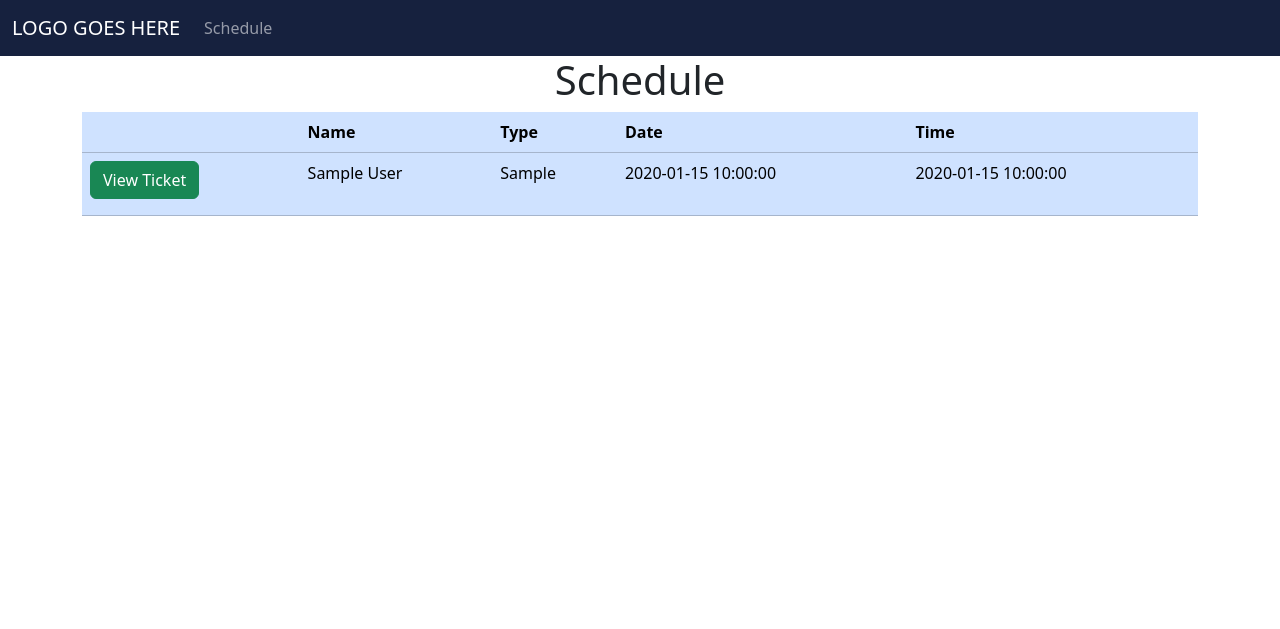
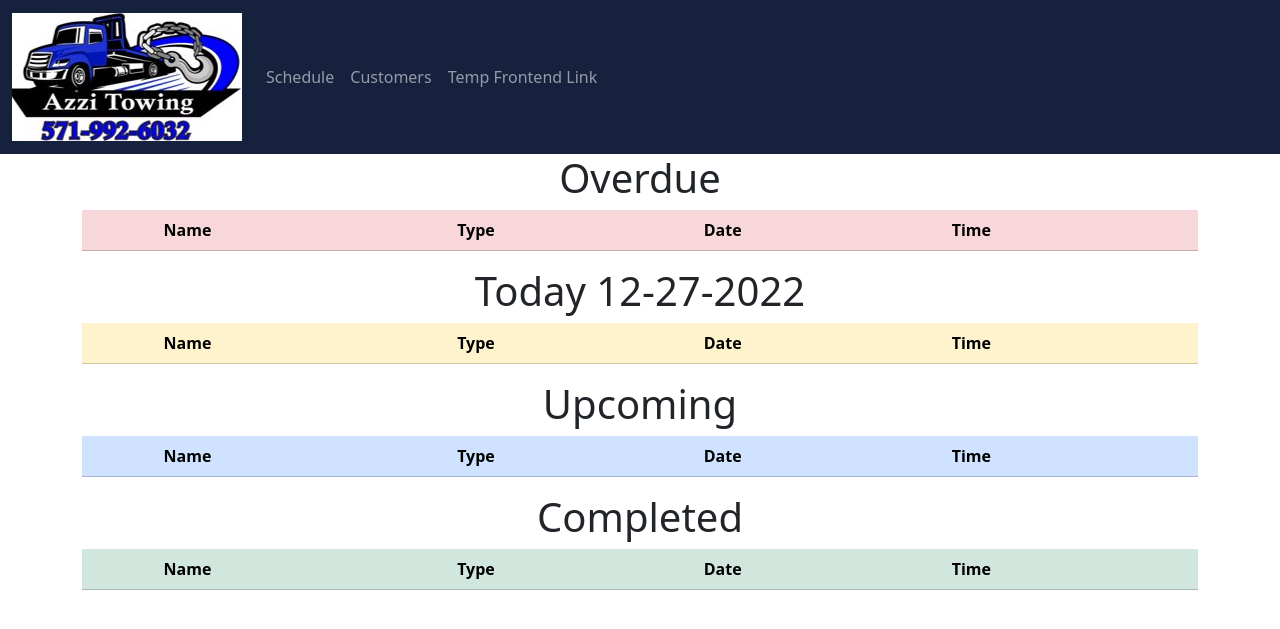
Before and after one commit to jamesbeegen/azziTowing, a Flask app: page /joeazzi in a window 1280 px wide. Shown: the top 629 px of the page. Run offline with Flask 2, Linux system fonts and the light colour scheme; a database or web service that is not in the repository returns one stand-in record (values such as "Sample title"); lists and menus that the app fills with data are empty; some libraries are stand-ins or nearby versions.

Commit message:
Added separate tables in admin page

```diff
--- a/app.py
+++ b/app.py
@@ -19,6 +19,7 @@ from sqlite3 import connect
 from init_db import init_db, db_connect
 import psycopg2
 import stripe
+import datetime
 
 # App Configuration
 app = Flask(__name__,
@@ -138,6 +139,7 @@ def schedule_view():
 # Admin view
 @app.route('/joeazzi')
 def admin_view():
+    today = datetime.date.today().strftime('%m-%d-%Y')
     if not prod:
         conn = connect(DB)
 
@@ -146,13 +148,25 @@ def admin_view():
 
     cur = conn.cursor()
 
-    cur.execute("SELECT service_id, service_type, date, time, first_name, last_name FROM service INNER JOIN customer on customer.email=service.customer_email")
+    cur.execute("SELECT service_id, service_type, date, time, first_name, last_name, completed, paid FROM service INNER JOIN customer on customer.email=service.customer_email")
     services = cur.fetchall()
+
+    if not prod:
+        services_list = []
+        x = 0
+        for service in services:
+            entry = []
+            for item in service:
+                entry.append(item)
+            services_list.append(entry)
+        services = services_list
+        for service in services:
+            service[2] = datetime.datetime.strptime(service[2], '%Y-%m-%d')
 
     conn.commit()
     conn.close()
 
-    return render_template('admin.html', services=services)
+    return render_template('admin.html', services=services, today=today)
 
 
 # Service ticket view
@@ -174,13 +188,13 @@ def service_ticket_view():
 
         if request.form['date'] == '':
             cur.execute('SELECT date FROM service WHERE service_id = {}'.format(ticket_num))
-            date = cur.fetchone()
+            date = cur.fetchone()[0]
+
         else:
             date = request.form['date']
-
         if request.form['time'] == '':
             cur.execute('SELECT time FROM service WHERE service_id = {}'.format(ticket_num))
-            time = cur.fetchone()
+            time = cur.fetchone()[0]
         else:
             time = request.form['time']
 
--- a/templates/admin.html
+++ b/templates/admin.html
@@ -1,43 +1,62 @@
-<!DOCTYPE html>
-<html lang="en">
-<head>
-    <meta name="viewport" content="width=device-width, initial-scale=1">
-    <title>Azzi Towing LLC</title>
-
-    <!-- Latest compiled and minified CSS -->
-    <link href="https://cdn.jsdelivr.net/npm/bootstrap@5.3.0-alpha1/dist/css/bootstrap.min.css" rel="stylesheet" integrity="sha384-GLhlTQ8iRABdZLl6O3oVMWSktQOp6b7In1Zl3/Jr59b6EGGoI1aFkw7cmDA6j6gD" crossorigin="anonymous">
-
-    <!-- Custom CSS-->
-    <link rel="stylesheet" href="../css/styles.css">
-
-    <!-- Preconnect for Google Fonts-->
-    <link rel="preconnect" href="https://fonts.googleapis.com">
-    <link rel="preconnect" href="https://fonts.gstatic.com" crossorigin>
-
-    <!-- Google Fonts below here-->
-    <link href="https://fonts.googleapis.com/css2?family=Staatliches&family=Urbanist:wght@300&display=swap" rel="stylesheet">
-    <!-- End of Google Fonts-->
-
-</head>
-<body>
-    <nav class="navbar sticky-top navbar-expand-md navbar-dark bg-primary">
-        <div class="container-fluid">
-            <a class="navbar-brand" href="/#top">LOGO GOES HERE</a>
-            <button class="navbar-toggler" type="button" data-bs-toggle="collapse" data-bs-target="#navbarNavAltMarkup" aria-controls="navbarNavAltMarkup" aria-expanded="false" aria-label="Toggle navigation">
-            <span class="navbar-toggler-icon"></span>
-          </button>
-          <div class="collapse navbar-collapse" id="navbarNavAltMarkup">
-                <div class="navbar-nav">
-                    <a class="nav-link" href="/joeazzi">Schedule</a>
-                </div>
-            </div>
-        </div>
-    </nav>
-
-    <!-- First divider/area-->
+{% extends 'base-admin.html' %}
+{% block content %}
     <div class="container" id="admin">
         <div class="row justify-content-center">
-            <h1 class="text-center">Schedule</h1>
+            <h1 class="text-center">Overdue</h1>
+            <div class="table-responsive">
+                <table class="table table-danger table-hover">
+                    <thead>
+                        <tr>
+                            <th></th>
+                            <th>Name</th>
+                            <th>Type</th>
+                            <th>Date</th>
+                            <th>Time</th>
+                        </tr>
+                    </thead>
+                    <tbody>
+                    {% for service in services %}
+                        {% if service[6] == 0 and service[2].strftime('%m-%d-%Y') < today %}
+                        <tr>
+                            <td><a class="btn btn-block btn-success mb-2" href="/joeazzi/service?ticket={{ service[0] }}">View Ticket</a>
+                            <td>{{ service[4] }} {{ service[5] }}</td>
+                            <td>{{ service[1] }}</td>
+                            <td>{{ service[2].strftime('%m-%d-%Y') }}</td>
+                            <td>{{ service[3] }}</td>
+                        </tr>
+                        {% endif %}
+                    {% endfor %}
+                    </tbody>
+                </table>
+            </div>
+            <h1 class="text-center">Today {{ today }}</h1>
+            <div class="table-responsive">
+                <table class="table table-warning table-hover">
+                    <thead>
+                        <tr>
+                            <th></th>
+                            <th>Name</th>
+                            <th>Type</th>
+                            <th>Date</th>
+                            <th>Time</th>
+                        </tr>
+                    </thead>
+                    <tbody>
+                    {% for service in services %}
+                        {% if service[6] == 0 and service[2].strftime('%m-%d-%Y') == today %}
+                        <tr>
+                            <td><a class="btn btn-block btn-success mb-2" href="/joeazzi/service?ticket={{ service[0] }}">View Ticket</a>
+                            <td>{{ service[4] }} {{ service[5] }}</td>
+                            <td>{{ service[1] }}</td>
+                            <td>{{ service[2].strftime('%m-%d-%Y') }}</td>
+                            <td>{{ service[3] }}</td>
+                        </tr>
+                        {% endif %}
+                    {% endfor %}
+                    </tbody>
+                </table>
+            </div>
+            <h1 class="text-center">Upcoming</h1>
             <div class="table-responsive">
                 <table class="table table-primary table-hover">
                     <thead>
@@ -51,28 +70,46 @@
                     </thead>
                     <tbody>
                     {% for service in services %}
+                        {% if service[6] == 0 and service[2].strftime('%m-%d-%Y') > today %}
                         <tr>
                             <td><a class="btn btn-block btn-success mb-2" href="/joeazzi/service?ticket={{ service[0] }}">View Ticket</a>
                             <td>{{ service[4] }} {{ service[5] }}</td>
                             <td>{{ service[1] }}</td>
-                            <td>{{ service[2] }}</td>
+                            <td>{{ service[2].strftime('%m-%d-%Y') }}</td>
                             <td>{{ service[3] }}</td>
                         </tr>
+                        {% endif %}
+                    {% endfor %}
+                    </tbody>
+                </table>
+            </div>
+            <h1 class="text-center">Completed</h1>
+            <div class="table-responsive">
+                <table class="table table-success table-hover">
+                    <thead>
+                        <tr>
+                            <th></th>
+                            <th>Name</th>
+                            <th>Type</th>
+                            <th>Date</th>
+                            <th>Time</th>
+                        </tr>
+                    </thead>
+                    <tbody>
+                    {% for service in services %}
+                        {% if service[6] == 1 %}
+                        <tr>
+                            <td><a class="btn btn-block btn-success mb-2" href="/joeazzi/service?ticket={{ service[0] }}">View Ticket</a>
+                            <td>{{ service[4] }} {{ service[5] }}</td>
+                            <td>{{ service[1] }}</td>
+                            <td>{{ service[2].strftime('%m-%d-%Y') }}</td>
+                            <td>{{ service[3] }}</td>
+                        </tr>
+                        {% endif %}
                     {% endfor %}
                     </tbody>
                 </table>
             </div>
         </div>
     </div>
-
-
-    <script src="https://cdn.jsdelivr.net/npm/@popperjs/core@2.11.6/dist/umd/popper.min.js" integrity="sha384-oBqDVmMz9ATKxIep9tiCxS/Z9fNfEXiDAYTujMAeBAsjFuCZSmKbSSUnQlmh/jp3" crossorigin="anonymous"></script>
-
-    <script src="https://code.jquery.com/jquery-3.6.3.min.js" integrity="sha256-pvPw+upLPUjgMXY0G+8O0xUf+/Im1MZjXxxgOcBQBXU=" crossorigin="anonymous"></script>
-
-    <!-- Latest compiled and minified JavaScript -->
-    <script src="https://cdn.jsdelivr.net/npm/bootstrap@5.3.0-alpha1/dist/js/bootstrap.bundle.min.js" integrity="sha384-w76AqPfDkMBDXo30jS1Sgez6pr3x5MlQ1ZAGC+nuZB+EYdgRZgiwxhTBTkF7CXvN" crossorigin="anonymous"></script>
-
-
-</body>
-</html>
+{% endblock %}
--- /dev/null
+++ b/templates/base-admin.html
@@ -0,0 +1,55 @@
+<!DOCTYPE html>
+<html lang="en">
+<head>
+    <meta name="viewport" content="width=device-width, initial-scale=1">
+    <title>Azzi Towing LLC</title>
+
+    <!-- Latest compiled and minified CSS -->
+    <link href="https://cdn.jsdelivr.net/npm/bootstrap@5.3.0-alpha1/dist/css/bootstrap.min.css" rel="stylesheet" integrity="sha384-GLhlTQ8iRABdZLl6O3oVMWSktQOp6b7In1Zl3/Jr59b6EGGoI1aFkw7cmDA6j6gD" crossorigin="anonymous">
+
+    <!-- Custom CSS-->
+    <link rel="stylesheet" href="css/styles.css">
+
+    <!-- Preconnect for Google Fonts-->
+    <link rel="preconnect" href="https://fonts.googleapis.com">
+    <link rel="preconnect" href="https://fonts.gstatic.com" crossorigin>
+
+    <!-- Google Fonts below here-->
+    <link href="https://fonts.googleapis.com/css2?family=Staatliches&family=Urbanist:wght@300&display=swap" rel="stylesheet">
+    <!-- End of Google Fonts-->
+
+    <!--Icons-->
+    <link rel="stylesheet" href="https://cdnjs.cloudflare.com/ajax/libs/font-awesome/4.7.0/css/font-awesome.min.css">
+</head>
+<body>
+    <nav class="navbar sticky-top navbar-expand-md navbar-dark bg-primary">
+        <div class="container-fluid">
+            <a class="navbar-brand" href="/joeazzi"><img src="../static/images/azzi-towing-logo.jpg"></a>
+            <button class="navbar-toggler" type="button" data-bs-toggle="collapse" data-bs-target="#navbarNavAltMarkup" aria-controls="navbarNavAltMarkup" aria-expanded="false" aria-label="Toggle navigation">
+            <span class="navbar-toggler-icon"></span>
+          </button>
+          <div class="collapse navbar-collapse" id="navbarNavAltMarkup">
+                <div class="navbar-nav">
+                    <a class="nav-link" href="/joeazzi">Schedule</a>
+                    <a class="nav-link" href="#">Customers</a>
+                    <a class="nav-link" href="/">Temp Frontend Link</a>
+                </div>
+            </div>
+        </div>
+    </nav>
+
+    {% block content %}
+    {% endblock %}
+
+    <script src="https://code.jquery.com/jquery-3.6.3.min.js" integrity="sha256-pvPw+upLPUjgMXY0G+8O0xUf+/Im1MZjXxxgOcBQBXU=" crossorigin="anonymous"></script>
+
+    <script src="https://cdn.jsdelivr.net/npm/@popperjs/core@2.11.6/dist/umd/popper.min.js" integrity="sha384-oBqDVmMz9ATKxIep9tiCxS/Z9fNfEXiDAYTujMAeBAsjFuCZSmKbSSUnQlmh/jp3" crossorigin="anonymous"></script>
+
+    <!-- Latest compiled and minified JavaScript -->
+    <script src="https://cdn.jsdelivr.net/npm/bootstrap@5.3.0-alpha1/dist/js/bootstrap.bundle.min.js" integrity="sha384-w76AqPfDkMBDXo30jS1Sgez6pr3x5MlQ1ZAGC+nuZB+EYdgRZgiwxhTBTkF7CXvN" crossorigin="anonymous"></script>
+
+    <!-- Custom JS import-->
+    <script src="js/js.js"></script>
+
+</body>
+</html>
```
Also changed, not shown: templates/service-ticket.html (+9 -44 lines).
